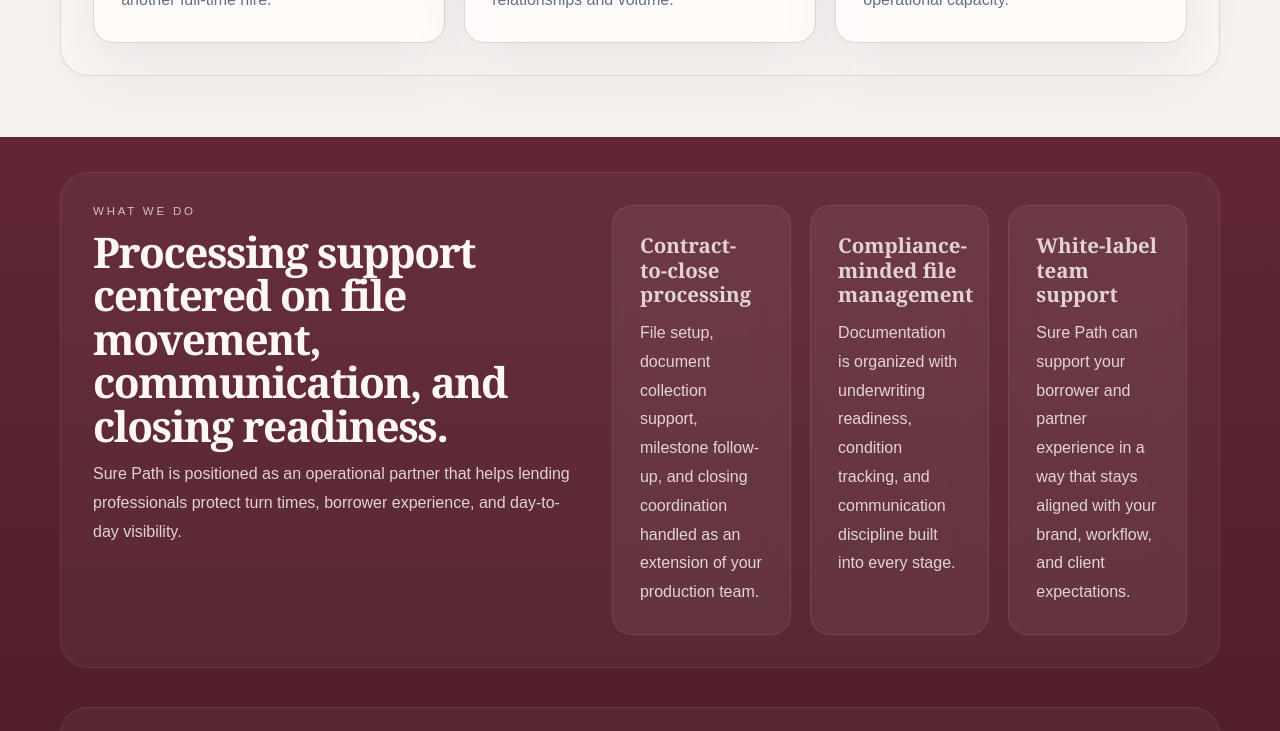
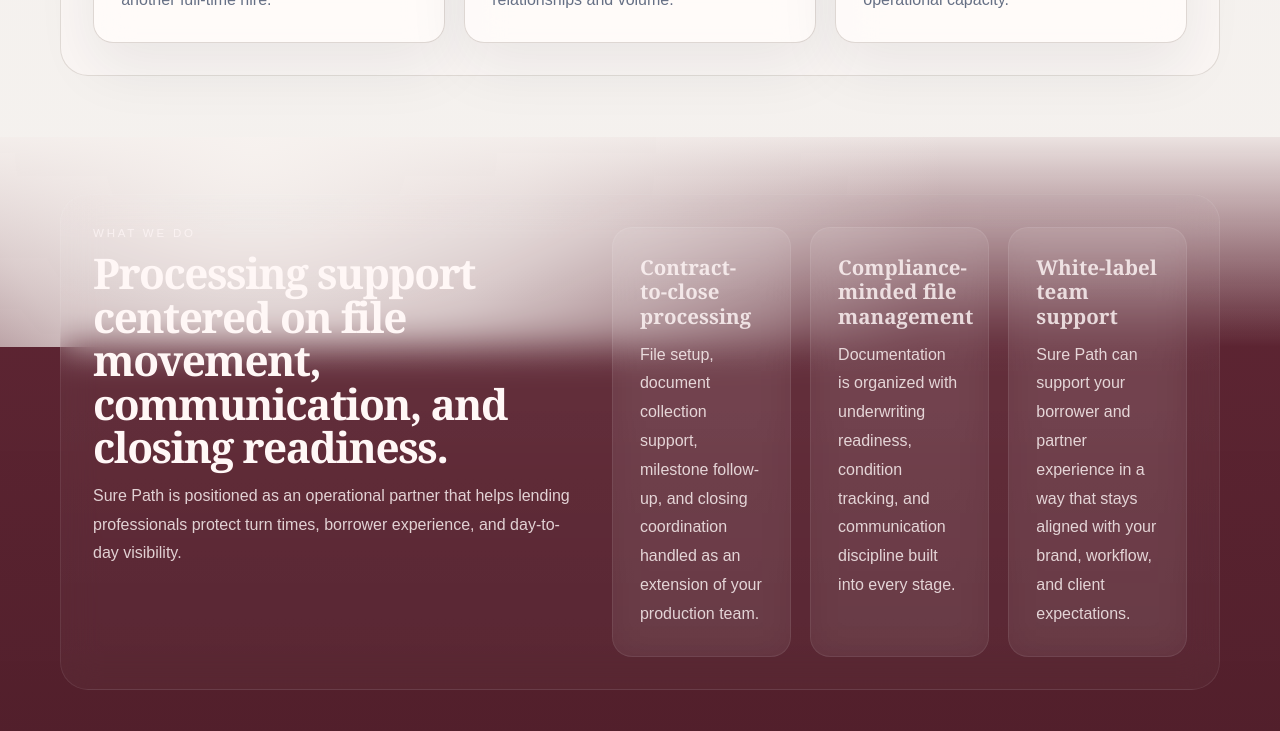
Before and after one commit to Kapriatti/surepath, a Next.js app: page / in a window 1280 px wide. Shown: the part 1420-2151 px from the top of the page. Built offline with nearby package versions, Linux system fonts and the light colour scheme.

Commit message:
Soften homepage maroon transition

```diff
--- a/app/globals.css
+++ b/app/globals.css
@@ -394,13 +394,39 @@
 }
 
 .home-band {
+  position: relative;
+  overflow: hidden;
   margin: 1rem 0 1.4rem;
-  padding: 1rem 0;
+  padding: 2.2rem 0 2.4rem;
   background: linear-gradient(180deg, rgba(91, 30, 45, 0.96), rgba(67, 21, 32, 0.98));
 }
 
+.home-band::before {
+  content: "";
+  position: absolute;
+  inset: 0 0 auto;
+  height: 210px;
+  background:
+    radial-gradient(circle at 20% 0%, rgba(247, 242, 239, 0.98), rgba(247, 242, 239, 0.72) 26%, rgba(247, 242, 239, 0) 66%),
+    linear-gradient(180deg, rgba(247, 242, 239, 0.92) 0%, rgba(247, 242, 239, 0) 100%);
+  pointer-events: none;
+}
+
+.home-band::after {
+  content: "";
+  position: absolute;
+  inset: auto 0 0;
+  height: 150px;
+  background:
+    radial-gradient(circle at 78% 100%, rgba(247, 242, 239, 0.34), rgba(247, 242, 239, 0) 58%),
+    linear-gradient(0deg, rgba(247, 242, 239, 0.12), rgba(247, 242, 239, 0) 100%);
+  pointer-events: none;
+}
+
 .home-band .section {
-  padding: 1.2rem 0;
+  position: relative;
+  z-index: 1;
+  padding: 1.35rem 0;
 }
 
 .section-heading {
@@ -459,7 +485,8 @@
   padding: 2rem;
   border: 1px solid rgba(255, 255, 255, 0.08);
   border-radius: var(--radius-lg);
-  background: rgba(255, 255, 255, 0.04);
+  background: linear-gradient(180deg, rgba(255, 255, 255, 0.06), rgba(255, 255, 255, 0.03));
+  backdrop-filter: blur(18px);
 }
 
 .home-band .kicker,
```
